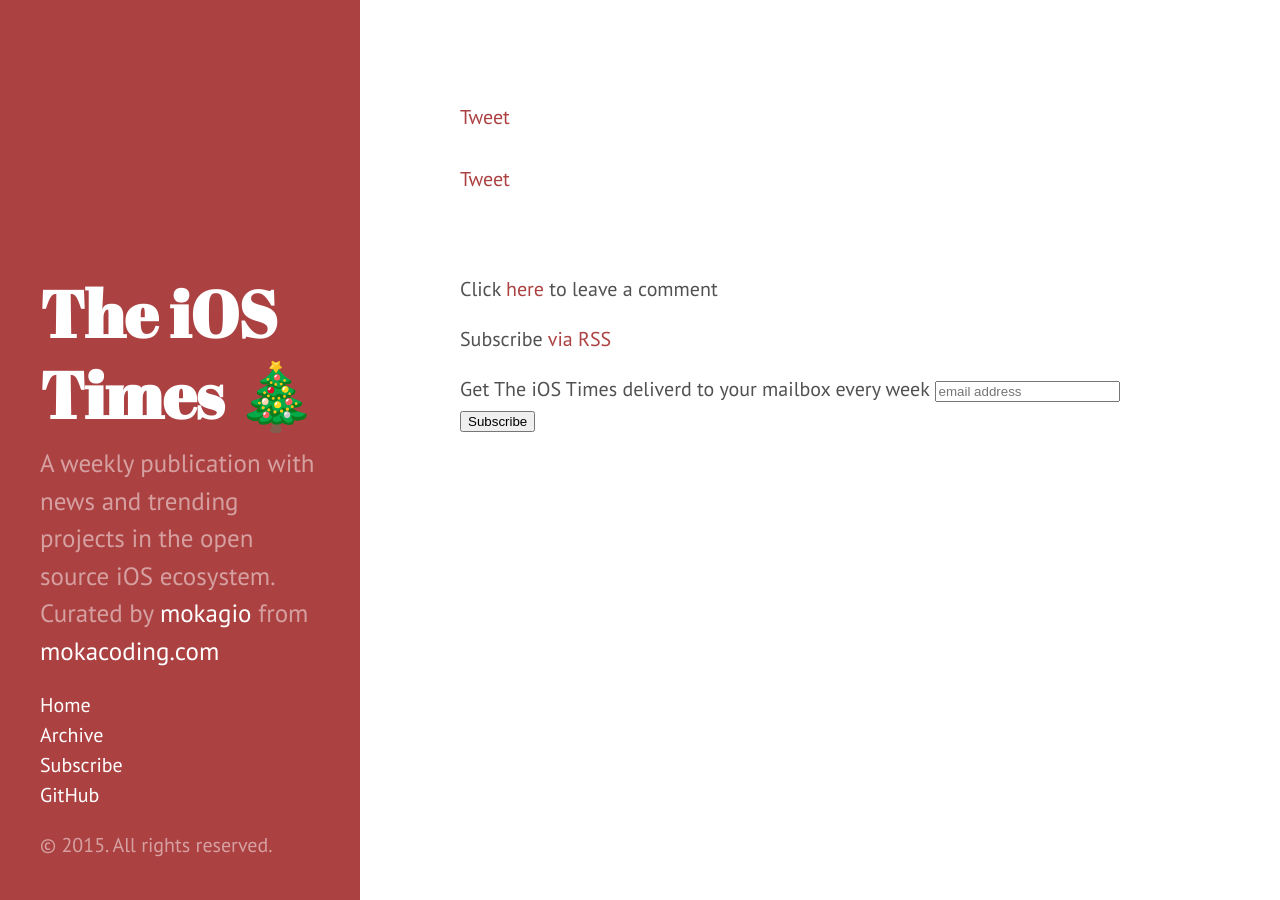
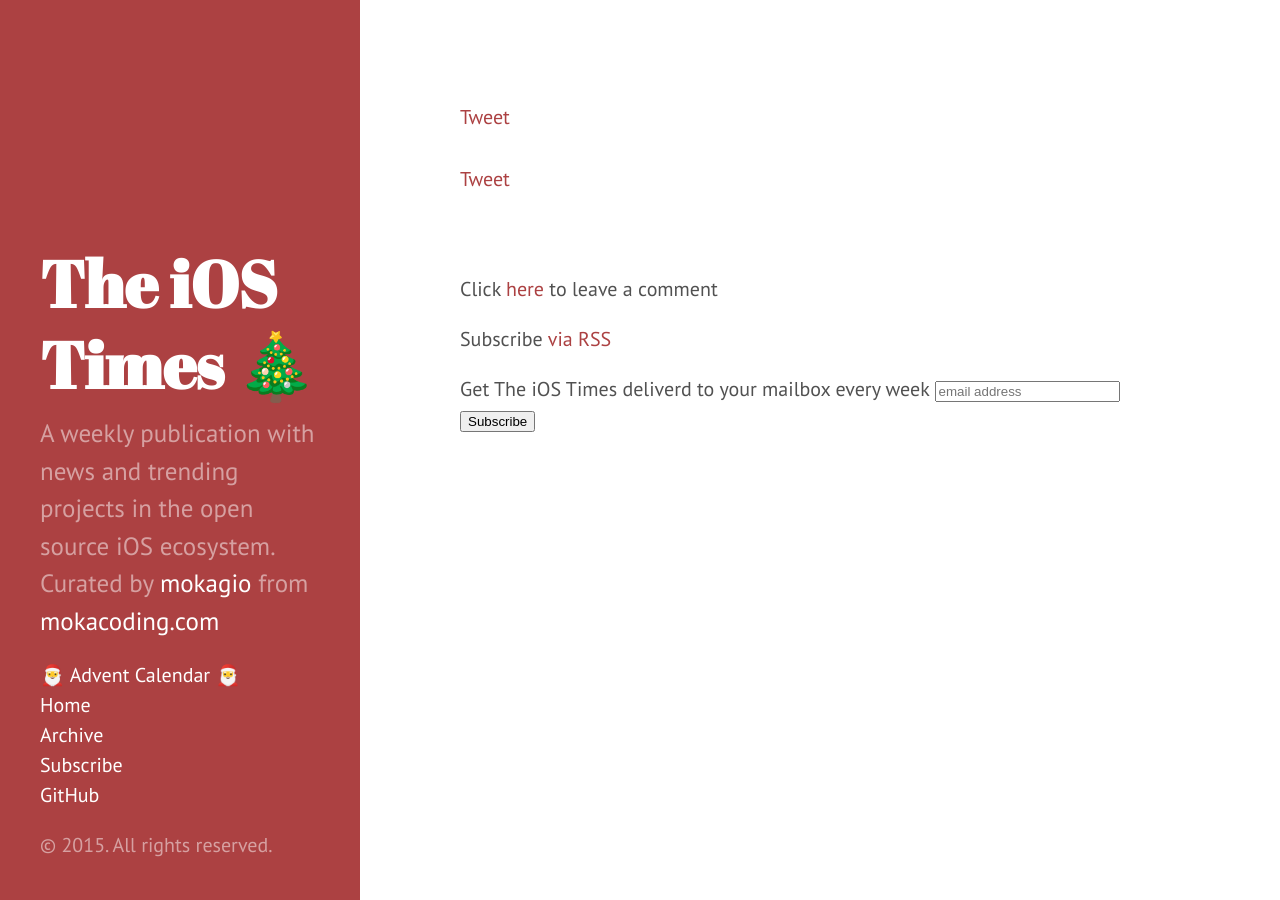
Before and after one commit to mokacoding/the-ios-times, a Jekyll site: the page built from index.html, in a window 1280 px wide. Built offline with Jekyll 4.4.1, drawn with Linux system fonts in a browser that asks for light colours; comment, search, counter and statistics services are not loaded.

Commit message:
Add advent calendar landing page

```diff
--- a/_includes/sidebar.html
+++ b/_includes/sidebar.html
@@ -8,6 +8,11 @@
     </div>
 
     <ul class="sidebar-nav">
+
+      <li class="sidebar-nav-item{% if page.title == "Home" %} active{% endif %}">
+        <a href="/advent-calendar">🎅 Advent Calendar 🎅</a>
+      </li>
+
       <li class="sidebar-nav-item{% if page.title == "Home" %} active{% endif %}">
         <a href="/">Home</a>
       </li>
--- /dev/null
+++ b/advent-calendar.html
@@ -0,0 +1,5 @@
+---
+layout: page
+---
+
+<h1>Merry Christmas</h1>
```
